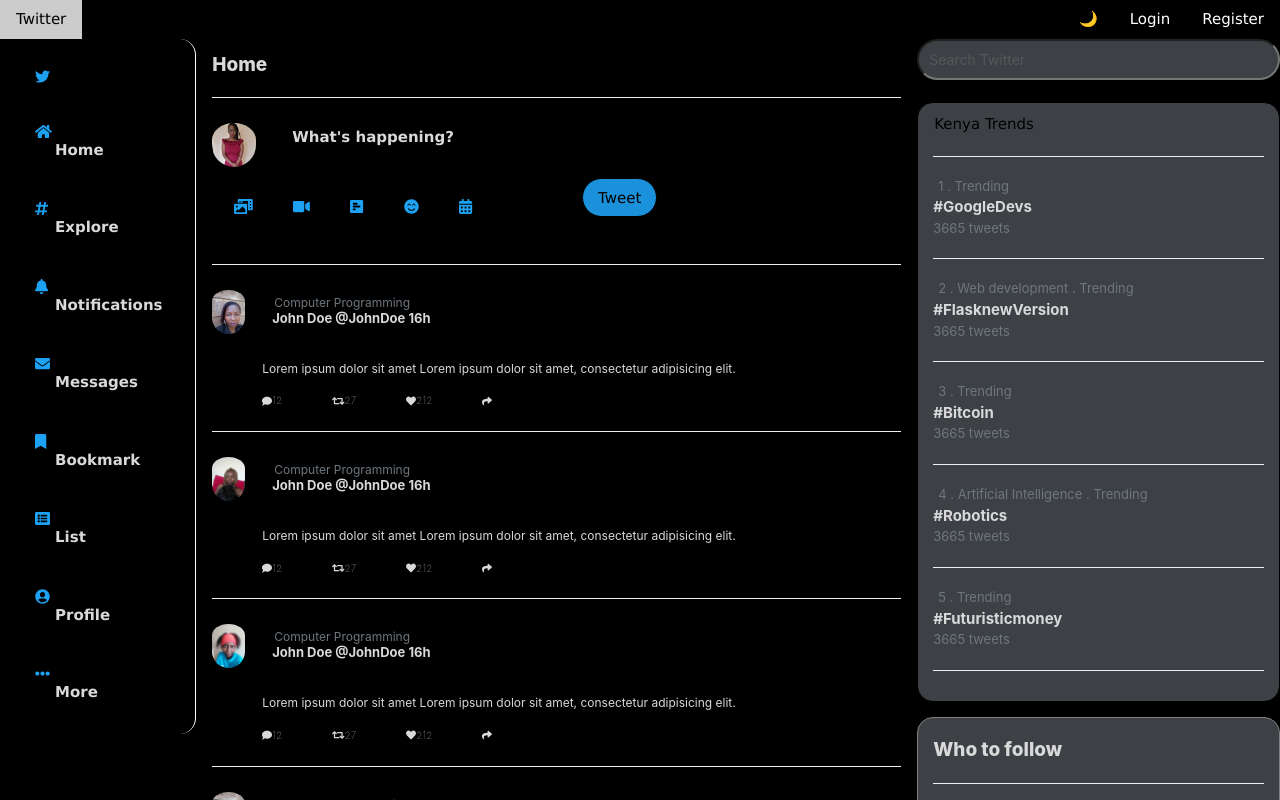
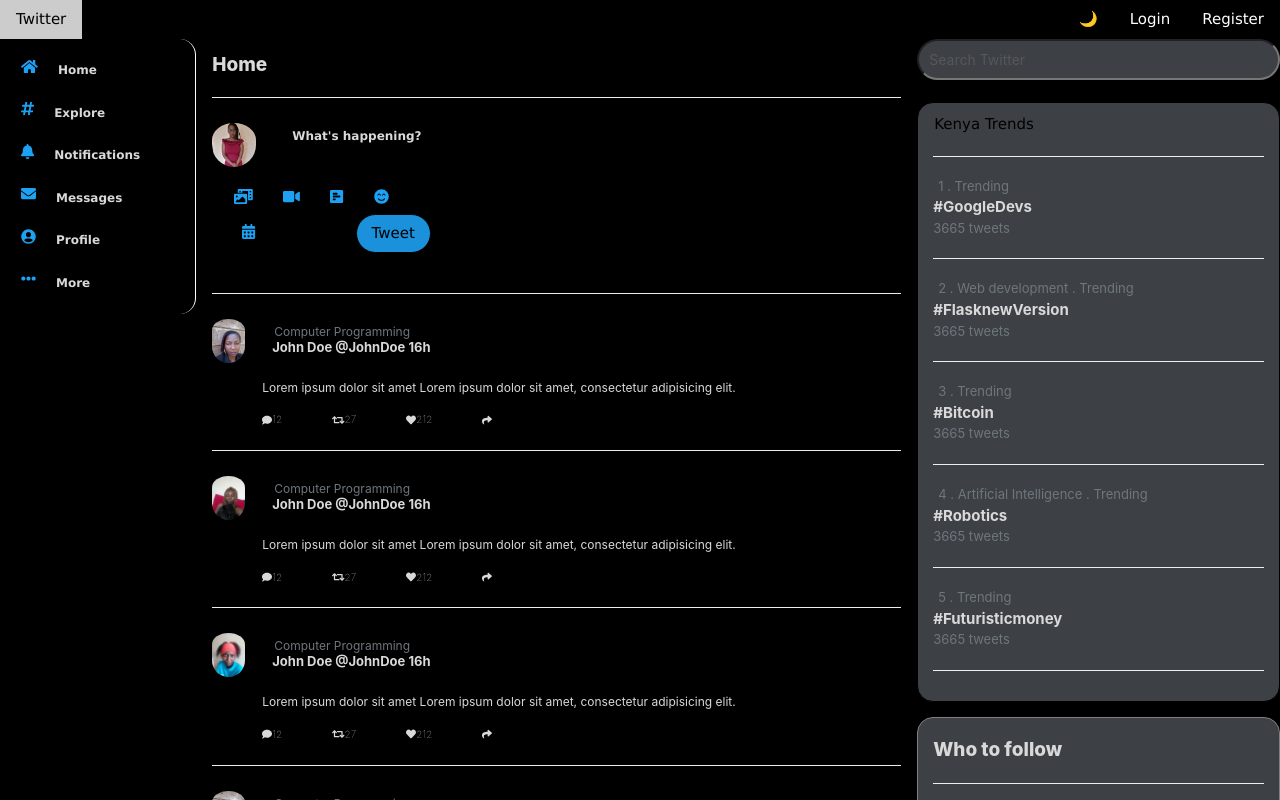
Before and after one commit to grace-mugoiri/twitter-clone, a React (Create React App) app in the folder frontend/: page / in a window 1280 px wide. Shown: the top 800 px of the page. Built offline with nearby package versions, Linux system fonts and the light colour scheme; no server answers.

Commit message:
align items to the left side bar

```diff
--- a/frontend/src/assets/styles/topbar.css
+++ b/frontend/src/assets/styles/topbar.css
@@ -28,9 +28,9 @@ hr {
   justify-content: space-between;
   padding-bottom: 10px;
   padding-top: 10px;
-  padding-left: 15px;
-  padding-right: 15px;
-  height: 100%;
+  padding-left: 1px;
+  padding-right: 1px;
+	height: 100%;
   min-width: 30px;
   border-right: 1px solid white;
 }
@@ -107,36 +107,99 @@ hr {
 }
 
 .css-3 {
-  -moz-box-align: stretch;
+  /* -moz-box-align: stretch; */
   -moz-box-direction: normal;
   -moz-box-orient: vertical;
-  align-items: stretch;
+  /* align-items: stretch; */
   border: 0px solid black;
   box-sizing: border-box;
   display: flex;
   flex-basis: auto;
   flex-direction: column;
   flex-shrink: 0;
-  margin: 0px;
+  /* margin-right: 10px; */
   min-height: 0px;
   min-width: 0px;
   padding: 0px;
   padding-top: 0px;
   padding-bottom: 0px;
   position: relative;
-  z-index: 0;
+	z-index: 0;
+	-moz-box-align: start;
+	align-items: flex-start;
+
 }
 .css-3 span {
 	color: rgb(217, 217, 217);
-	margin-right: 15px;
+	margin-right: 16px;
 	margin-left: 20px;
-	font-size: 15px;
+	font-size: 12px;
 	text-decoration: none;
 	font-weight: 700;
+	padding-top: 0.2px;
 }
+
 .css-3 a {
 	text-decoration: none;
 }
+.anchor-tab {
+	background-color: rgba(0, 0, 0, 0);
+	color: inherit;
+	font: inherit;
+	list-style: outside none none;
+	margin: 0px;
+	text-align: inherit;
+	text-decoration: none;
+	cursor: pointer;
+	-moz-box-direction: normal;
+-moz-box-orient: vertical;
+/* align-items: stretch; */
+border: 0px solid black;
+box-sizing: border-box;
+display: flex;
+flex-basis: auto;
+flex-direction: column;
+flex-shrink: 0;
+margin: 0px;
+min-height: 0px;
+min-width: 0px;
+padding: 0px;
+padding-top: 0px;
+padding-bottom: 0px;
+position: relative;
+z-index: 0;
+-moz-box-align: start;
+align-items: flex-start;
+-moz-box-align: start;
+align-items: flex-start;
+-moz-box-direction: normal;
+-moz-box-orient: vertical;
+flex-direction: column;
+width: 100%;
+padding-bottom: 0px;
+padding-top: 0px;
+outline-style: none;
+-moz-box-flex: 1;
+flex-grow: 1;
+
+
+}
+
+.anchor-div {
+	/* -moz-box-align: center; */
+	/* align-items: center; */
+	-moz-box-direction: normal;
+	-moz-box-orient: horizontal;
+	flex-direction: row;
+	-moz-box-pack: center;
+	/* justify-content: center; */
+	max-width: 100%;
+	padding-left: 10px;
+	transition-duration: 0.2s;
+	transition-property: background-color, box-shadow;
+
+}
+
 .happening {
   direction: ltr;
   text-align: left;
@@ -168,10 +231,17 @@ hr {
   margin-top: 0px;
   text-decoration: none;
 }
+.css-901oao {
+	max-width: 100%;
+overflow: hidden;
+text-overflow: ellipsis;
+white-space: nowrap;
+
+}
 
 .css-3 a {
   color: #1da1f2;
-  margin: 20px;
+  margin: 10px;
   -moz-box-align: stretch;
   -moz-box-direction: normal;
   -moz-box-orient: vertical;
@@ -184,7 +254,7 @@ hr {
   flex-shrink: 0;
   min-height: 0px;
   min-width: 0px;
-  padding-right: 30px;
+  /* padding-right: 30px; */
   position: relative;
   z-index: 0;
 }
--- a/frontend/src/components/Home.jsx
+++ b/frontend/src/components/Home.jsx
@@ -15,55 +15,89 @@ function Home() {
       <div className="row">
         <div className="column-one">
 					<div className="css-3">
-            <a href="/api/tweets" target="_blank" rel="noopener noreferrer">
-              <FontAwesomeIcon icon={faTwitter} />
-            </a>
+						<nav aria-label="Primary" role="navigation" className="css-3">
+							<a href="/home" className="anchor-tab css-3">
+								<div className="css-3 anchor-div">
 										<div className="css-3">
-              <a href="/api/tweets" target="_blank" rel="noopener noreferrer">
-                <FontAwesomeIcon icon={faHome} /><span>Home</span>
-              </a>
-              <div className="css-3">
-                <a href="/api/tweets" target="_blank" rel="noopener noreferrer">
-                  <FontAwesomeIcon icon={faHashtag} /><span>Explore</span>
-                </a>
-                <div className="css-3">
-                  <a href="/api/tweets" target="_blank" rel="noopener noreferrer">
-                    <FontAwesomeIcon icon={faBell} /><span>Notifications</span>
-                  </a>
-                  <div className="css-3">
-                    <a href="/api/tweets" target="_blank" rel="noopener noreferrer">
-                      <FontAwesomeIcon icon={faEnvelope} /><span>Messages</span>
-                    </a>
-                    <div className="css-3">
-                      <a href="/api/tweets" target="_blank" rel="noopener noreferrer">
-                        <FontAwesomeIcon icon={faBookmark} /><span>Bookmark</span>
-                      </a>
-                      <div className="css-3">
-                        <a href="/api/tweets" target="_blank" rel="noopener noreferrer">
-                          <FontAwesomeIcon icon={faListAlt} /><span>List</span>
-                        </a>
-                        <div className="css-3">
-                          <a href="/api/tweets" target="_blank" rel="noopener noreferrer">
-                            <FontAwesomeIcon icon={faUserCircle} /><span>Profile</span>
-                          </a>
-                          <div className="css-3">
-                            <a href="/api/tweets" target="_blank" rel="noopener noreferrer">
-                              <FontAwesomeIcon icon={faEllipsisH} /><span>More</span>
-                            </a>
-                            {/* <div>
-						<button className="add-tweet-plus">
-							<FontAwesomeIcon icon={faPlus} />
-						</button>
-					</div> */}
-
+											<FontAwesomeIcon icon={faHome}
+											/>
+									</div>
+										<div dir="auto" className="css-901oao ">
+											<span className="css-901oao">Home</span>
 										</div>
 								</div>
+							</a>
+							<a href="/home" className="anchor-tab css-3">
+								<div className="css-3 anchor-div">
+										<div className="css-3">
+											<FontAwesomeIcon icon={faHashtag}
+											/>
+									</div>
+										<div dir="auto" className="css-901oao ">
+											<span className="css-901oao">Explore</span>
 										</div>
 								</div>
+							</a>
+							<a href="/home" className="anchor-tab css-3">
+								<div className="css-3 anchor-div">
+										<div className="css-3">
+											<FontAwesomeIcon icon={faBell}
+											/>
+									</div>
+										<div dir="auto" className="css-901oao ">
+											<span className="css-901oao">Notifications</span>
 										</div>
 								</div>
+							</a>
+							<a href="/home" className="anchor-tab css-3">
+								<div className="css-3 anchor-div">
+										<div className="css-3">
+											<FontAwesomeIcon icon={faEnvelope}
+											/>
+									</div>
+										<div dir="auto" className="css-901oao ">
+											<span className="css-901oao">Messages</span>
 										</div>
 								</div>
+							</a>
+							<a href="/home" className="anchor-tab css-3">
+								<div className="css-3 anchor-div">
+										<div className="css-3">
+											<FontAwesomeIcon icon={faUserCircle}
+											/>
+									</div>
+										<div dir="auto" className="css-901oao ">
+											<span className="css-901oao">Profile</span>
+										</div>
+								</div>
+							</a>
+							<a href="/home" className="anchor-tab css-3">
+								<div className="css-3 anchor-div">
+										<div className="css-3">
+											<FontAwesomeIcon icon={faEllipsisH}
+											/>
+									</div>
+										<div dir="auto" className="css-901oao ">
+											<span className="css-901oao">More</span>
+										</div>
+								</div>
+							</a>
+							{/* <div aria-expanded="false" aria-haspopup="true" aria-label="More menu items" role="button" data-focusable="true" tabIndex="0" className="css-18t94o4 css-3 r-1habvwh r-6koalj r-eqz5dr r-16y2uox r-1ny4l3l r-rjfia r-13qz1uu" data-testid="AppTabBar_More_Menu">
+								<div className="css-3 r-1awozwy r-sdzlij r-18u37iz r-1777fci r-dnmrzs r-xyw6el r-o7ynqc r-6416eg">
+									<div className="css-3">
+										<svg viewBox="0 0 24 24" className="r-1fmj7o5 r-4qtqp9 r-yyyyoo r-lwhw9o r-dnmrzs r-bnwqim r-1plcrui r-lrvibr">
+											<g>
+												<circle cx="17" cy="12" r="1.5" />
+												<circle cx="12" cy="12" r="1.5" />
+												<circle cx="7" cy="12" r="1.5" />
+												<path d="M12 22.75C6.072 22.75 1.25 17.928 1.25 12S6.072 1.25 12 1.25 22.75 6.072 22.75 12 17.928 22.75 12 22.75zm0-20C6.9 2.75 2.75 6.9 2.75 12S6.9 21.25 12 21.25s9.25-4.15 9.25-9.25S17.1 2.75 12 2.75z" />
+											</g>
+										</svg>
+									</div>
+									<div dir="auto" className="css-901oao css-bfa6kz r-1fmj7o5 r-1qd0xha r-1b6yd1w r-b88u0q r-ad9z0x r-1joea0r r-88pszg r-bcqeeo r-qvutc0"><span className="css-901oao css-16my406 r-poiln3 r-bcqeeo r-qvutc0">More</span></div>
+								</div>
+							</div> */}
+						</nav>
 					</div>
 
         </div>
```
Lines whose indentation alone changed are shown as unchanged.
